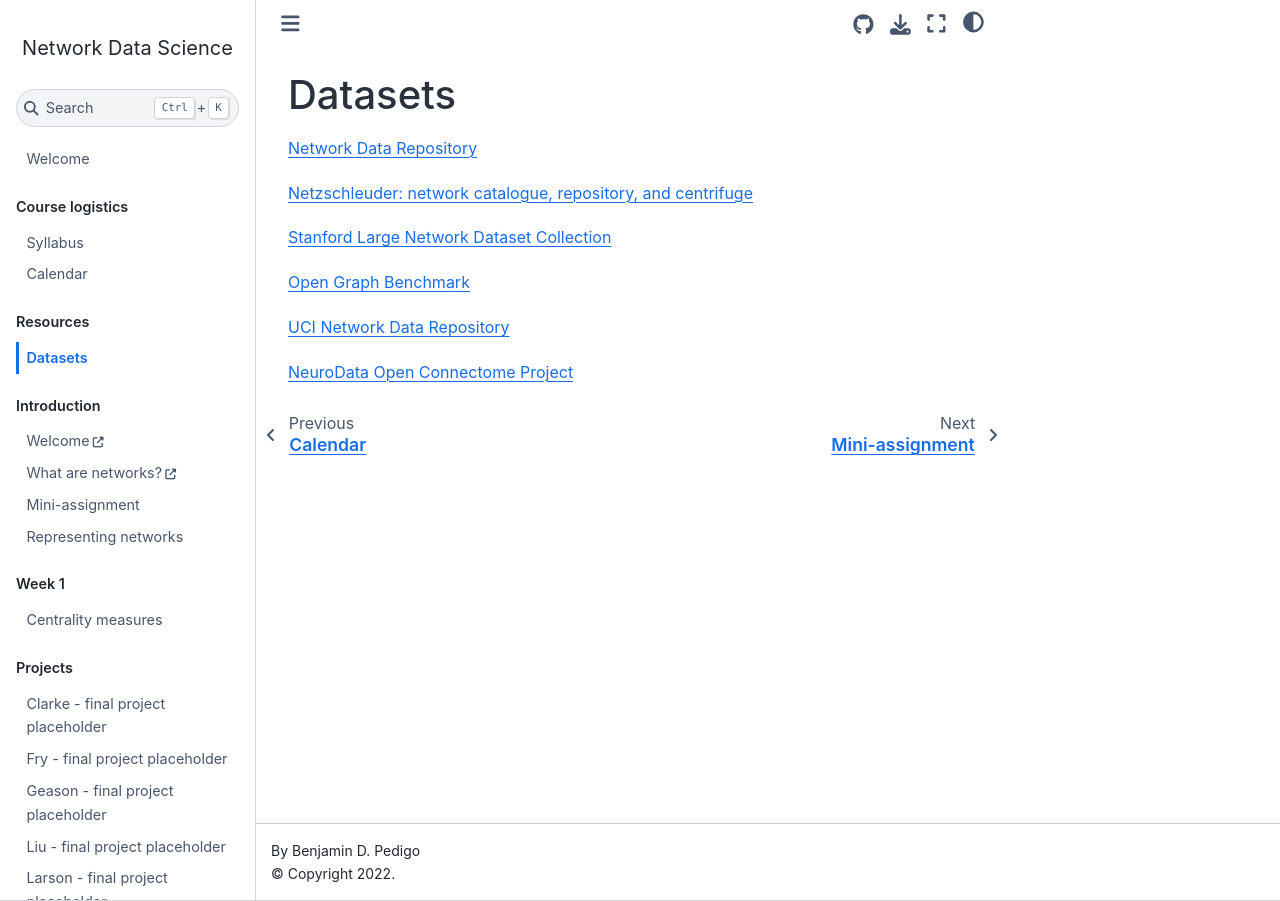
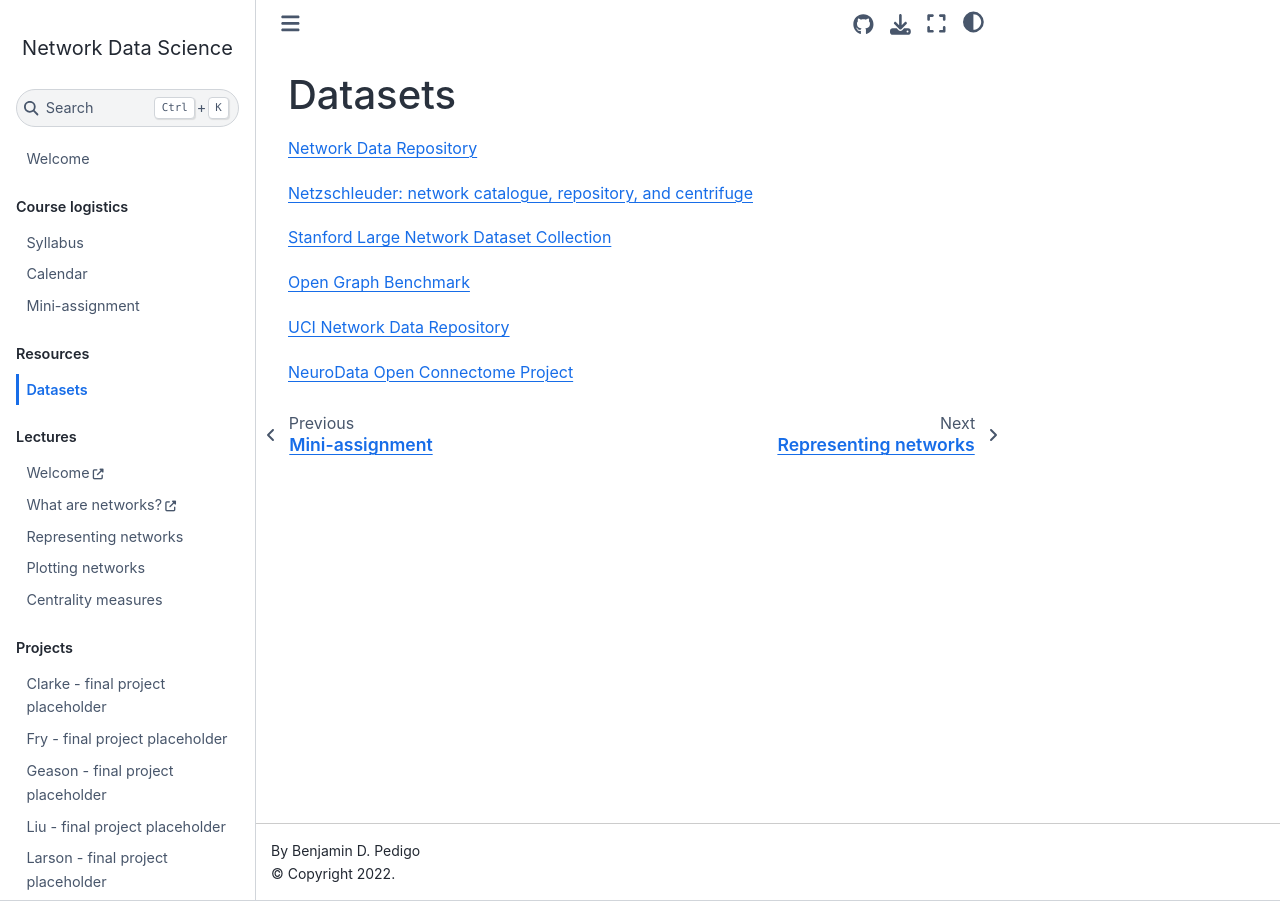
Before and after one commit to bdpedigo/networks-course, a Jupyter Book: the page built from docs/datasets.md, in a window 1280 px wide. Built offline with Jupyter Book 1.0.4 settings and Sphinx 7.4.7 and the Sphinx Book theme 1.1.4, drawn with Linux system fonts in a browser that asks for light colours.

Commit message:
lil reorg

```diff
--- a/docs/_toc.yml
+++ b/docs/_toc.yml
@@ -5,19 +5,18 @@ parts:
   chapters:
   - file: syllabus
   - file: calendar
+  - file: mini_assignment
 - caption: Resources
   chapters:
   - file: datasets
-- caption: Introduction
+- caption: Lectures
   chapters:
   - url: https://bdpedigo.github.io/networks-course/welcome.html
     title: Welcome
   - url: https://bdpedigo.github.io/networks-course/what_are_networks.html
     title: What are networks?
-  - file: mini_assignment
   - file: representing_networks
-- caption: Week 1
-  chapters:
+  - file: plotting_networks
   - file: centrality
 - caption: Projects
   chapters:
```
Also changed, not shown: docs/plotting_networks.ipynb (added).
